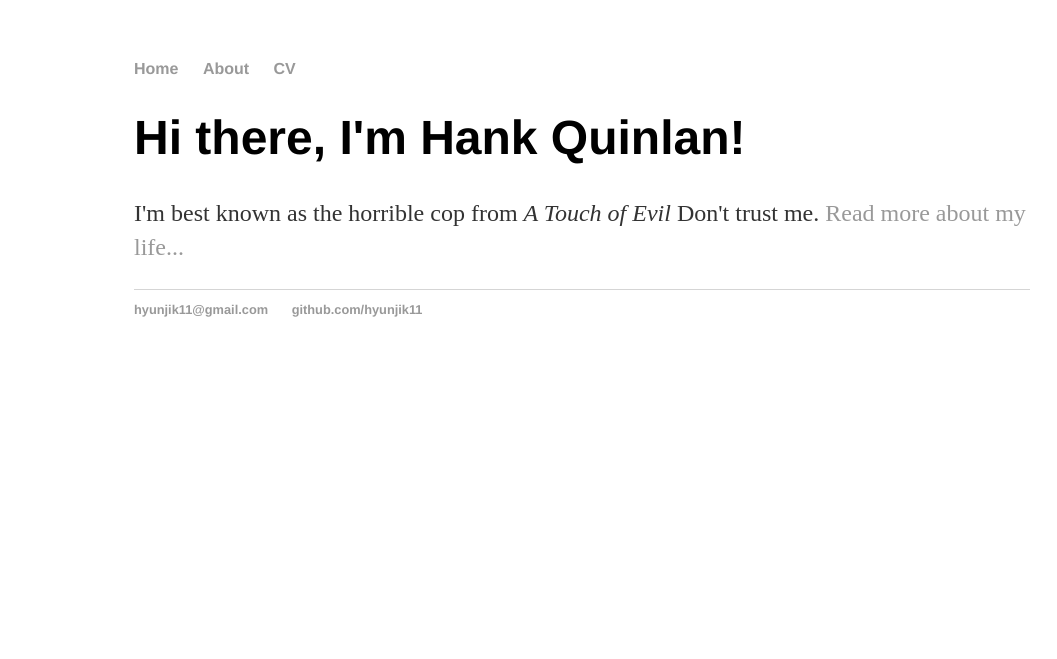
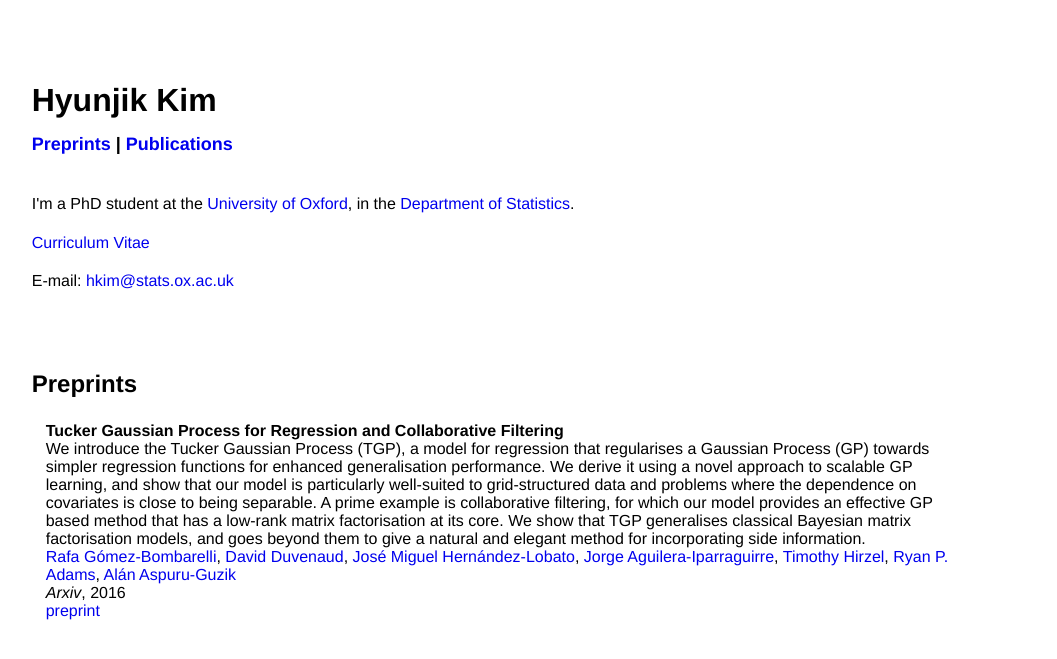
Before and after one commit to hyunjik11/hyunjik11.github.io, a Jekyll site: the page index.html, which Jekyll copies as it is, in a window 1280 px wide. Shown: the top 659 px of the page, without its empty margins (58-1115 px from the left). Built offline with Jekyll 4.4.1, drawn with Linux system fonts in a browser that asks for light colours.

Commit message:
Update index.html

```diff
--- a/index.html
+++ b/index.html
@@ -1,8 +1,117 @@
----
-layout: default
-title: Hank Quinlan, Horrible Cop
----
-<div class="blurb">
-	<h1>Hi there, I'm Hank Quinlan!</h1>
-	<p>I'm best known as the horrible cop from <em>A Touch of Evil</em> Don't trust me. <a href="/about">Read more about my life...</a></p>
-</div><!-- /.blurb -->
+
+<!DOCTYPE html PUBLIC "-//W3C//DTD HTML 4.01 Transitional//EN">
+<html><head><meta http-equiv="Content-Type" content="text/html; charset=UTF-8">
+
+<style type="text/css" media="all">
+body {font-family: 'Droid Sans', helvetica,Arial,sans-serif;}
+a:link, a:visited, a:active {text-decoration:none}
+div.container{width:80%; margin:2%; line-height:140%;}
+div.right{float:right;width:200px; margin:1em; padding:1em;}
+div.content{margin-left:4%; padding:1em;}
+</style>
+
+<title>Hyunjik Kim</title>
+<meta name="description" content="Academic page of Hyunjik Kim. Research on machine learning, scalable inference, and automated modeling.">
+<meta name="keywords" content="Automatic machine learning, Gaussian processes, Bayesian machine learning">
+<meta name="resource-type" content="document">
+<meta name="distribution" content="global">
+<meta http-equiv="Content-Style-Type" content="text/css">
+
+<script type="text/javascript" async="" src="www.google-analytics.com/ga.js"></script>
+<script type="text/javascript">
+    function trackOutboundLink(link, category, action) {
+        try {
+        _gaq.push(['_trackEvent', category , action]);
+        } catch(err){}
+    }
+</script>
+
+<script type="text/javascript">
+  var _gaq = _gaq || [];
+  _gaq.push(['_setAccount', 'UA-8635368-2']);
+  _gaq.push(['_trackPageview']);
+
+  (function() {
+    var ga = document.createElement('script'); ga.type = 'text/javascript'; ga.async = true;
+    ga.src = ('https:' == document.location.protocol ? 'https://ssl' : 'http://www') + '.google-analytics.com/ga.js';
+    var s = document.getElementsByTagName('script')[0]; s.parentNode.insertBefore(ga, s);
+  })();
+</script>
+
+<style type="text/css">
+  div.foo p {
+margin-bottom:0.0em;
+margin-top:0.0em;
+}
+</style>
+
+</head>
+
+<body>
+<br>
+<div class="container">
+<!--<div class="right"><img alt="" width="200px" src="./pictures/profile5.png"></div>-->
+<!--<div class="right"><img alt="" width="250px" src="./pictures/me/david-duvenaud-headshot.jpg"></div>-->
+<div class="content">
+<h1 style="text-align: left;">Hyunjik Kim</h1>
+
+<b><font size="4">
+<a href="#preprints"      onClick="_gaq.push(['_trackEvent', 'withinpage', 'preprints', 'textlink']);">Preprints</a>
+<!--| <a href="#courses"      onclick="_gaq.push(['_trackEvent', 'withinpage', 'courses', 'textlink']);">Courses</a>-->
+| <a href="#publications" onclick="_gaq.push(['_trackEvent', 'withinpage', 'publications', 'textlink']);">Publications</a>
+</font></b>
+
+<!-- <img alt="" src="./pictures/text.png"> -->
+<br><br>
+
+<p>I'm a PhD student at the <a href="http://www.ox.ac.uk/">University of Oxford</a>, in the <a href="https://www.stats.ox.ac.uk/">Department of Statistics</a>.</p>
+
+<p><a href="resume.pdf" onclick="_gaq.push(['_trackEvent', 'downloads', 'resume', 'pdf']);">Curriculum Vitae</a></p>
+<p>
+E-mail: <a href="mailto:hkim@stats.ox.ac.uk">hkim@stats.ox.ac.uk</a>
+</p>
+
+<br>
+<br>
+
+<div class="foo">
+
+<H2><a id=preprints>Preprints</a></H2>
+<table border="0" cellspacing="4" cellpadding="2">
+
+
+
+<tr>
+<td valign="top">
+  <a href="https://arxiv.org/pdf/1605.07025v2.pdf" onclick="_gaq.push(['_trackEvent', 'downloads', 'autochem', 'pdf' ]); ">
+  </a>
+</td>
+<td valign="top">
+  <b>Tucker Gaussian Process for Regression and Collaborative Filtering</b>
+<p>
+We introduce the Tucker Gaussian Process (TGP), a model for regression that regularises a Gaussian Process (GP) towards simpler regression functions for enhanced generalisation performance.
+We derive it using a novel approach to scalable GP learning, and show that our model is particularly well-suited to grid-structured data and problems where the dependence on covariates is close to being separable.
+A prime example is collaborative filtering, for which our model provides an effective GP based method that has a low-rank matrix factorisation at its core. We show that TGP generalises classical Bayesian matrix factorisation models, and goes beyond them to give a natural and elegant method for incorporating side information.
+
+</p>
+  <a href="http://aspuru.chem.harvard.edu/rafa-gomez-bombarelli/" onclick="trackOutboundLink(this, 'outbound', 'Rafa');">Rafa Gómez-Bombarelli</a>,
+  <a href="./index.html" onclick="trackOutboundLink(this, 'outbound', 'David Duvenaud');">David Duvenaud</a>,
+  <a href="https://jmhl.org/" onclick="trackOutboundLink(this, 'outbound', 'Miguel');">José Miguel Hernández-Lobato</a>,
+  <a href="http://aspuru.chem.harvard.edu/jorge-aguilera/" onclick="trackOutboundLink(this, 'outbound', 'Jorge');">Jorge Aguilera-Iparraguirre</a>,
+  <a href="https://www.linkedin.com/in/t1m0thy" onclick="trackOutboundLink(this, 'outbound', 'Tim');">Timothy Hirzel</a>,
+  <a href="http://people.seas.harvard.edu/~rpa/" onclick="trackOutboundLink(this, 'outbound', 'Ryan Adams');">Ryan P. Adams</a>,
+  <a href="http://aspuru.chem.harvard.edu/about-alan/" onclick="trackOutboundLink(this, 'outbound', 'Dougal');">Alán Aspuru-Guzik</a>
+<br>
+<em>Arxiv</em>, 2016<br>
+  <a href="https://arxiv.org/pdf/1605.07025v2.pdf" onclick="_gaq.push(['_trackEvent', 'downloads', 'autochem', 'pdf' ]);">preprint</a>
+<!--| <a href="papers/molauto.bib"                onclick="_gaq.push(['_trackEvent', 'downloads', 'autochem', 'bibtex' ]);">bibtex</a> -->
+<br>
+</td></tr>
+<tr><td height="10px"></td></tr>
+</table>
+
+</div>
+</div>
+</div>
+
+</body></html>
```
